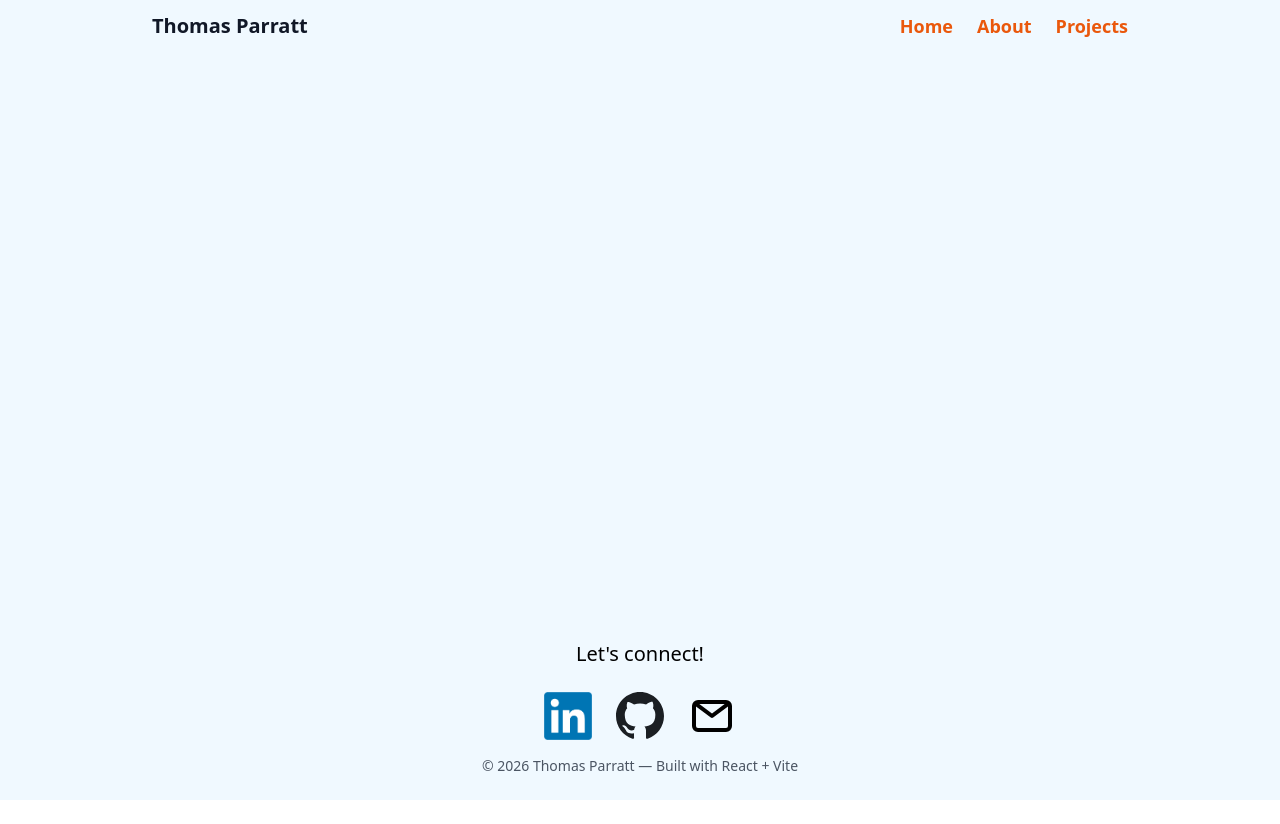
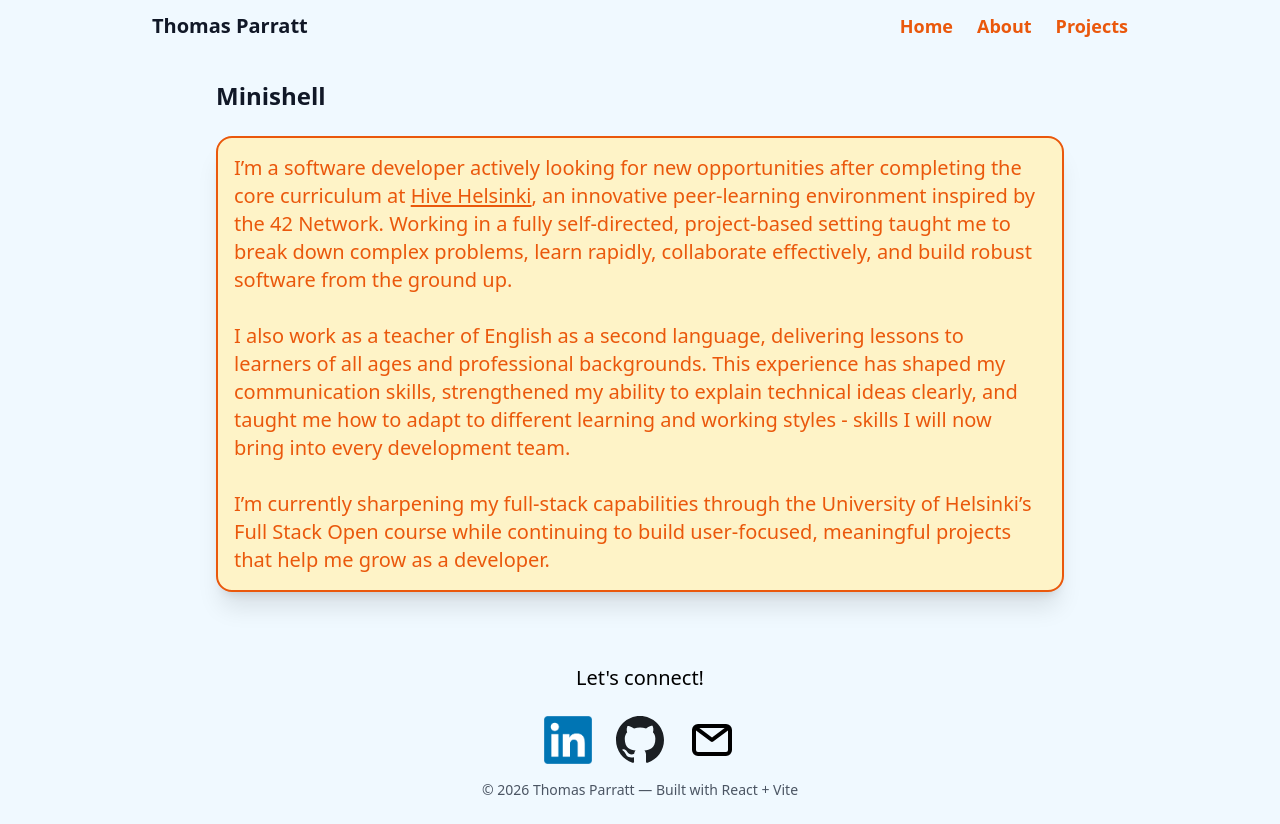
Before and after one commit to ThomasParratt/portfolio, a React (Vite) app: page /#/projects/hive/p1 in a window 1280 px wide. Before the commit the page ends 800 px from the top, so only its background shows below. Built offline with nearby package versions, Linux system fonts and the light colour scheme.

Commit message:
projects now clickable

```diff
--- a/src/App.jsx
+++ b/src/App.jsx
@@ -2,6 +2,7 @@ import Navbar from './components/Navbar'
 import Home from './components/Home'
 import Jacob from './components/Jacob'
 import Projects from './components/Projects'
+import ProjectDetails from './components/ProjectDetails'
 import About from './components/About'
 import Footer from './components/Footer'
 import PongGame from "./games/PongGame";
@@ -29,6 +30,7 @@ export default function App() {
           <Route path="/" element={<Home />} />
           <Route path="/about" element={<About />} />
           <Route path="/projects" element={<Projects />} />
+          <Route path="/projects/:collection/:id" element={<ProjectDetails />} />
           <Route path="/pong" element={<PongGame />} />
           <Route path="/pongFace" element={<PongGameFace />} />
           <Route path="/jacob" element={<Jacob />} />
--- a/src/components/ProjectCard.jsx
+++ b/src/components/ProjectCard.jsx
@@ -4,7 +4,7 @@ import { Link } from "react-router-dom"
 export default function ProjectCard({p}) {
     const visibilityClass = p.liveInternal ? "hidden lg:block" : "";
     return (
-        <article className={`border-4 border-white rounded-2xl p-4 shadow-xl transition bg-sky-700 ${visibilityClass}`}>
+        <article className={`h-full border-4 border-white rounded-2xl p-4 shadow-xl transition bg-sky-700 ${visibilityClass}`}>
             <h3 className="font-semibold text-xl text-white">{p.title}</h3>
             <p className="text-sm text-white mt-2">{p.description}</p>
             <div className="mt-3 flex flex-wrap gap-2 text-sm text-white">
--- /dev/null
+++ b/src/components/ProjectDetails.jsx
@@ -0,0 +1,55 @@
+import { useParams } from "react-router-dom"
+import hiveProjects from "../data/hiveProjects"
+import projects from "../data/projects"
+
+export default function ProjectDetails() {
+    const { collection, id } = useParams();
+    const projectList = collection === "projects" ? projects : hiveProjects;
+    const p = projectList.find(pr => pr.id === id);
+
+    if (!p) {
+        return (
+            <section className="pt-12 pb-12 relative mt-8">
+                <div className="max-w-4xl mx-auto px-6">
+                    <h2 className="text-2xl font-extrabold">Project not found</h2>
+                </div>
+            </section>
+        )
+    }
+
+    return (
+        <section className="pt-12 pb-12 relative mt-8">
+            <div className="max-w-4xl mx-auto px-6 space-y-6">
+                <h2 className="text-2xl font-extrabold">{p.title}</h2>
+                <article
+                    className="relative min-h-[500px] md:min-h-[400px] border-2 border-orange-600 rounded-2xl p-4 shadow-xl transition bg-amber-100"
+                >
+                    <div>
+                        <p className="text-orange-600 font-medium md:text-xl leading-relaxed">
+                            I’m a software developer actively looking for new opportunities after completing the core curriculum at{" "}
+                            <a
+                                href="https://www.hive.fi/en/"
+                                target="_blank"
+                                rel="noopener noreferrer"
+                                className="underline underline-offset-2 hover:text-orange-300"
+                            >
+                                Hive Helsinki
+                            </a>
+                            , an innovative peer-learning environment inspired by the 42 Network. Working in a fully self-directed,
+                            project-based setting taught me to break down complex problems, learn rapidly, collaborate effectively, and
+                            build robust software from the ground up.
+                            <br /><br />
+                            I also work as a teacher of English as a second language, delivering lessons to
+                            learners of all ages and professional backgrounds. This experience has shaped my communication skills,
+                            strengthened my ability to explain technical ideas clearly, and taught me how to adapt to different
+                            learning and working styles - skills I will now bring into every development team.
+                            <br /><br />
+                            I’m currently sharpening my full-stack capabilities through the University of Helsinki’s Full Stack Open
+                            course while continuing to build user-focused, meaningful projects that help me grow as a developer.
+                        </p>
+                    </div>
+                </article>
+            </div>
+        </section>
+    )
+}
--- a/src/components/Projects.jsx
+++ b/src/components/Projects.jsx
@@ -1,6 +1,7 @@
 import hiveProjects from '../data/hiveProjects'
 import projects from '../data/projects'
 import ProjectCard from './ProjectCard'
+import { Link } from "react-router-dom"
 
 
 export default function Projects() {
@@ -9,11 +10,19 @@ export default function Projects() {
             <div className="max-w-4xl mx-auto px-6">
                 <h2 className="mt-8 text-2xl font-extrabold">SELECTED HIVE PROJECTS</h2>
                 <div className="mt-6 grid grid-cols-1 md:grid-cols-2 gap-4">
-                    {hiveProjects.map(p=> <ProjectCard key={p.id} p={p} />)}
+                    {hiveProjects.map((p, index) =>
+                        <Link key={p.id} to={`/projects/hive/${p.id}`} className="block h-full">
+                            <ProjectCard p={p} />
+                        </Link>
+                    )}
                 </div>
                 <h2 className="mt-8 text-2xl font-extrabold">OTHER SELECTED PROJECTS</h2>
                 <div className="mt-6 grid grid-cols-1 md:grid-cols-2 gap-4">
-                    {projects.map(p=> <ProjectCard key={p.id} p={p} />)}
+                    {projects.map((p, index) =>
+                        <Link key={p.id} to={`/projects/projects/${p.id}`} className="block h-full">
+                            <ProjectCard p={p} />
+                        </Link>
+                    )}
                 </div>
             </div>
         </section>
```
